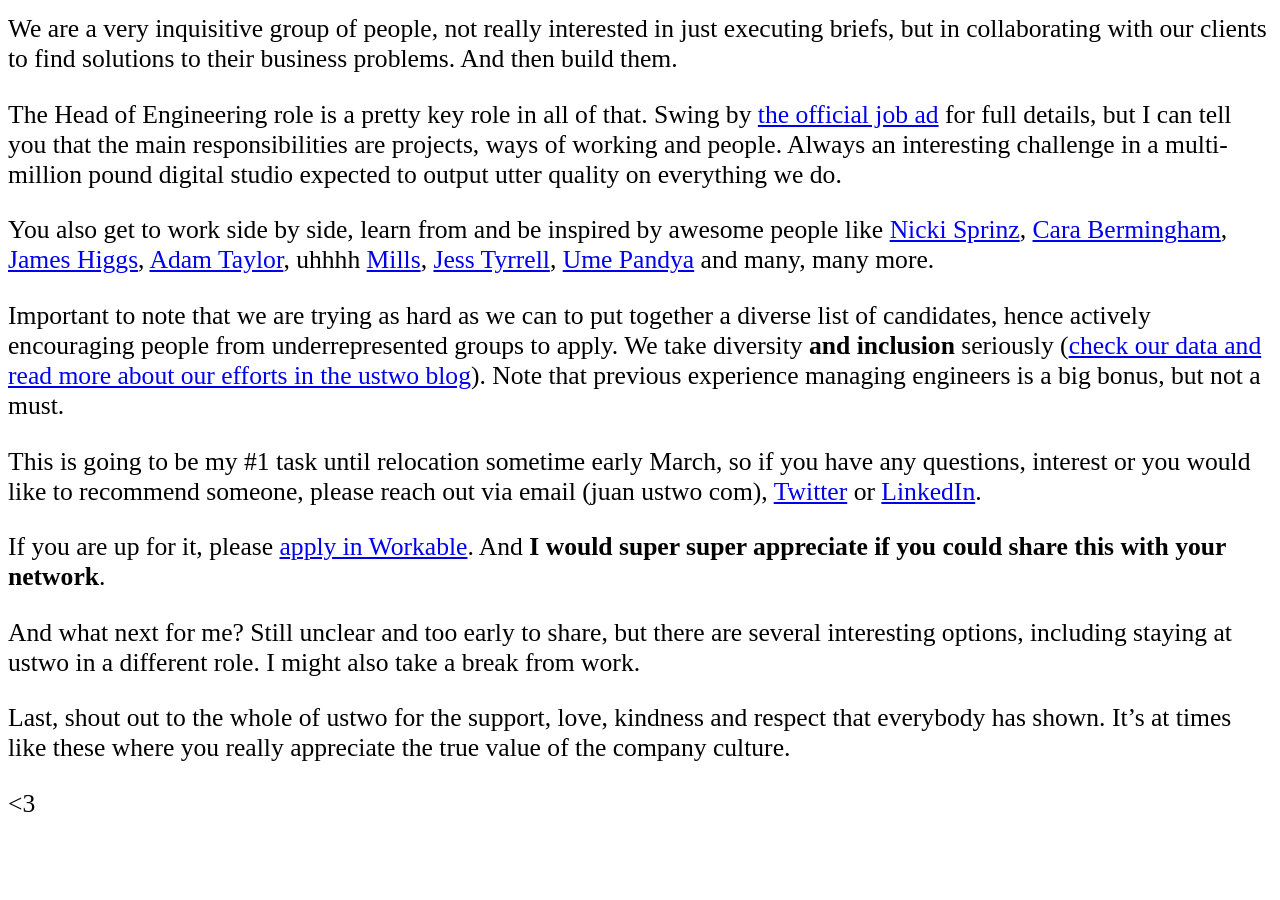
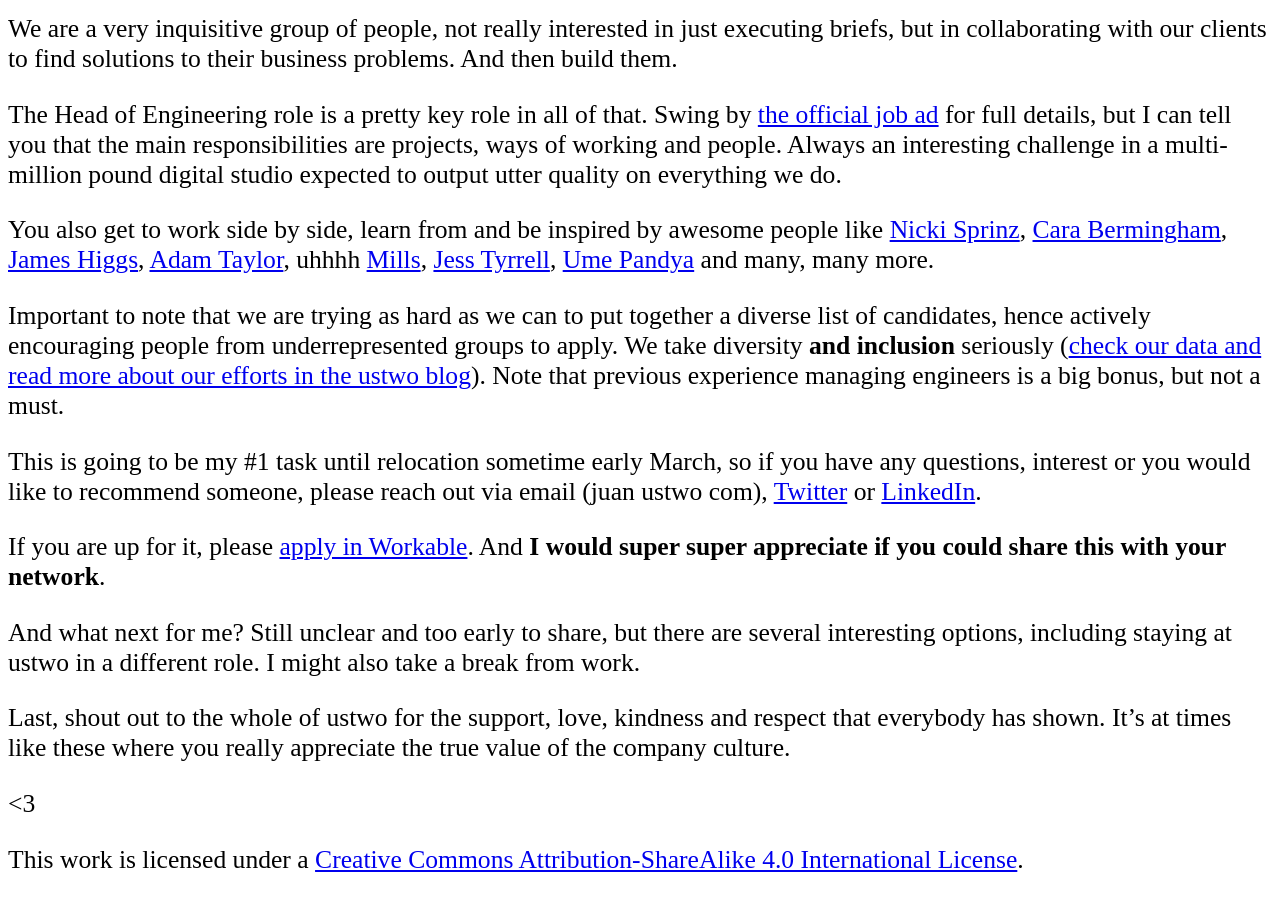
Before and after one commit to juandelgado/blog.juandelgado.es, a Jekyll site: the page built from index.html, in a window 1280 px wide and 900 px high, scrolled down 679 px. Built offline with Jekyll 4.4.1, drawn with Linux system fonts in a browser that asks for light colours; before the commit the page ends 1524 px from its top, so only the background shows below that.

Commit message:
Finally added CC ShareALike 4.0 license.

```diff
--- a/_layouts/default.html
+++ b/_layouts/default.html
@@ -20,5 +20,7 @@
 
 	{{ content }}
 	</div>
+
+	<p>This work is licensed under a <a rel="license" href="http://creativecommons.org/licenses/by-sa/4.0/">Creative Commons Attribution-ShareAlike 4.0 International License</a>.</p>
 </body>
 </html>
```
Also changed, not shown: README.md.
